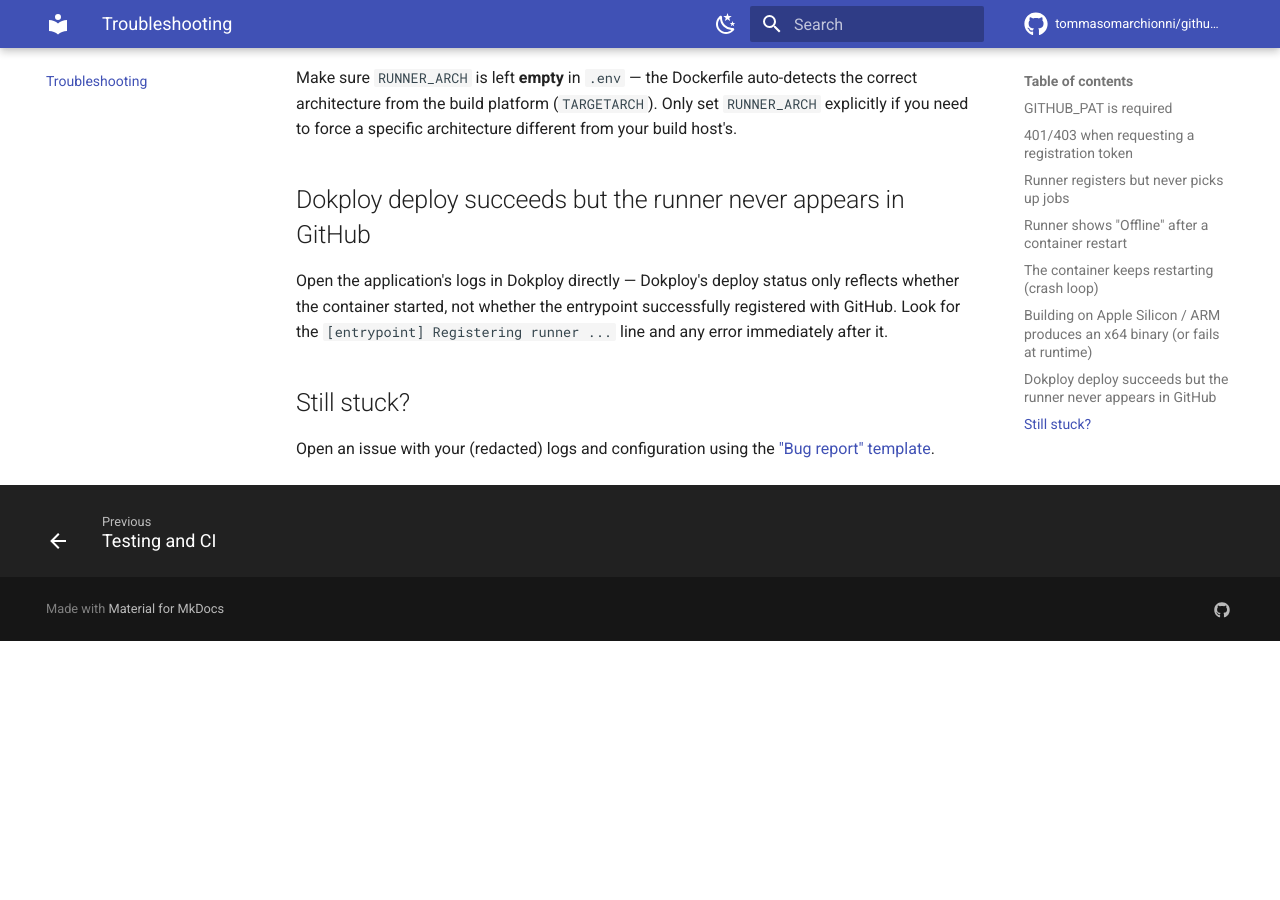
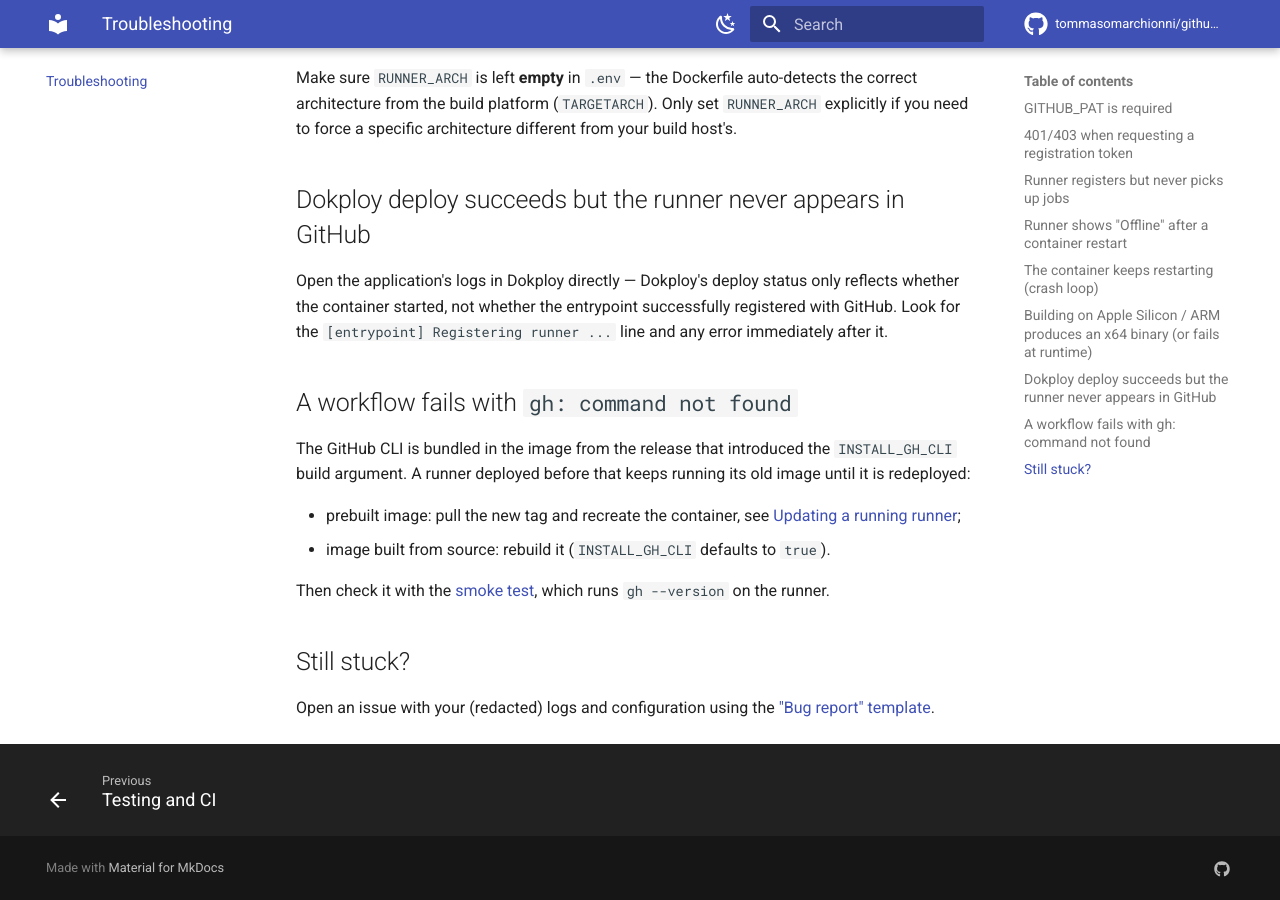
Before and after one commit to tommasomarchionni/github-runner, an MkDocs documentation site: the page built from docs/troubleshooting.md, in a window 1280 px wide and 900 px high, scrolled down 1388 px. Built offline with MkDocs 1.6.1 and Material for MkDocs 9.7.7, drawn with Linux system fonts in a browser that asks for light colours; comment, search, counter and statistics services are not loaded; before the commit the page ends 2029 px from its top, so only the background shows below that.

Commit message:
feat: bundle the GitHub CLI in the image
Workflows that call `gh` (to query the API, comment on a pull request or merge
it) failed on this runner with "No such file or directory: 'gh'": the image has
git, curl, jq and the Docker CLI, but not the GitHub CLI that GitHub-hosted
runners provide.

`gh` is now installed from GitHub's signed apt repository, behind an
INSTALL_GH_CLI build argument that defaults to true (set it to false for a
smaller image). The smoke test checks it. A new documentation page explains
how to use it in a workflow, how to build without it and how to update a
running runner; the troubleshooting page covers "gh: command not found".

```diff
--- a/docker-compose.yml
+++ b/docker-compose.yml
@@ -12,6 +12,7 @@ services:
         # Leave empty to auto-detect from the build platform (see docker/Dockerfile).
         RUNNER_ARCH: ${RUNNER_ARCH:-}
         INSTALL_DOCKER_CLI: ${INSTALL_DOCKER_CLI:-true}
+        INSTALL_GH_CLI: ${INSTALL_GH_CLI:-true}
     image: ${RUNNER_IMAGE_NAME:-github-runner}:${RUNNER_IMAGE_TAG:-local}
     container_name: ${RUNNER_NAME:-github-runner-01}
     restart: unless-stopped
--- a/docs/troubleshooting.md
+++ b/docs/troubleshooting.md
@@ -65,6 +65,19 @@ successfully registered with GitHub. Look for the
 `[entrypoint] Registering runner ...` line and any error immediately after
 it.
 
+## A workflow fails with `gh: command not found`
+
+The GitHub CLI is bundled in the image from the release that introduced the
+`INSTALL_GH_CLI` build argument. A runner deployed before that keeps running
+its old image until it is redeployed:
+
+- prebuilt image: pull the new tag and recreate the container, see
+  [Updating a running runner](github-cli.md#updating-a-running-runner);
+- image built from source: rebuild it (`INSTALL_GH_CLI` defaults to `true`).
+
+Then check it with the [smoke test](testing.md#end-to-end-smoke-test), which
+runs `gh --version` on the runner.
+
 ## Still stuck?
 
 Open an issue with your (redacted) logs and configuration using the
--- a/mkdocs.yml
+++ b/mkdocs.yml
@@ -76,6 +76,7 @@ nav:
       - Labels and runner groups: labels-and-groups.md
       - Ephemeral runners: ephemeral.md
       - Docker inside workflows: docker-in-workflow.md
+      - GitHub CLI inside workflows: github-cli.md
   - Reliability:
       - Persistence and self-healing: persistence.md
       - Graceful shutdown: shutdown.md
```
Also changed, not shown: CHANGELOG.md (+3 -0 lines), README.md (+2 -1 lines), docs/environment-variables.md (+1 -0 lines), docs/github-cli.md (added, +60 -0 lines), docs/prebuilt-image.md (+2 -1 lines), docs/testing.md (+2 -2 lines), 5 other files.
